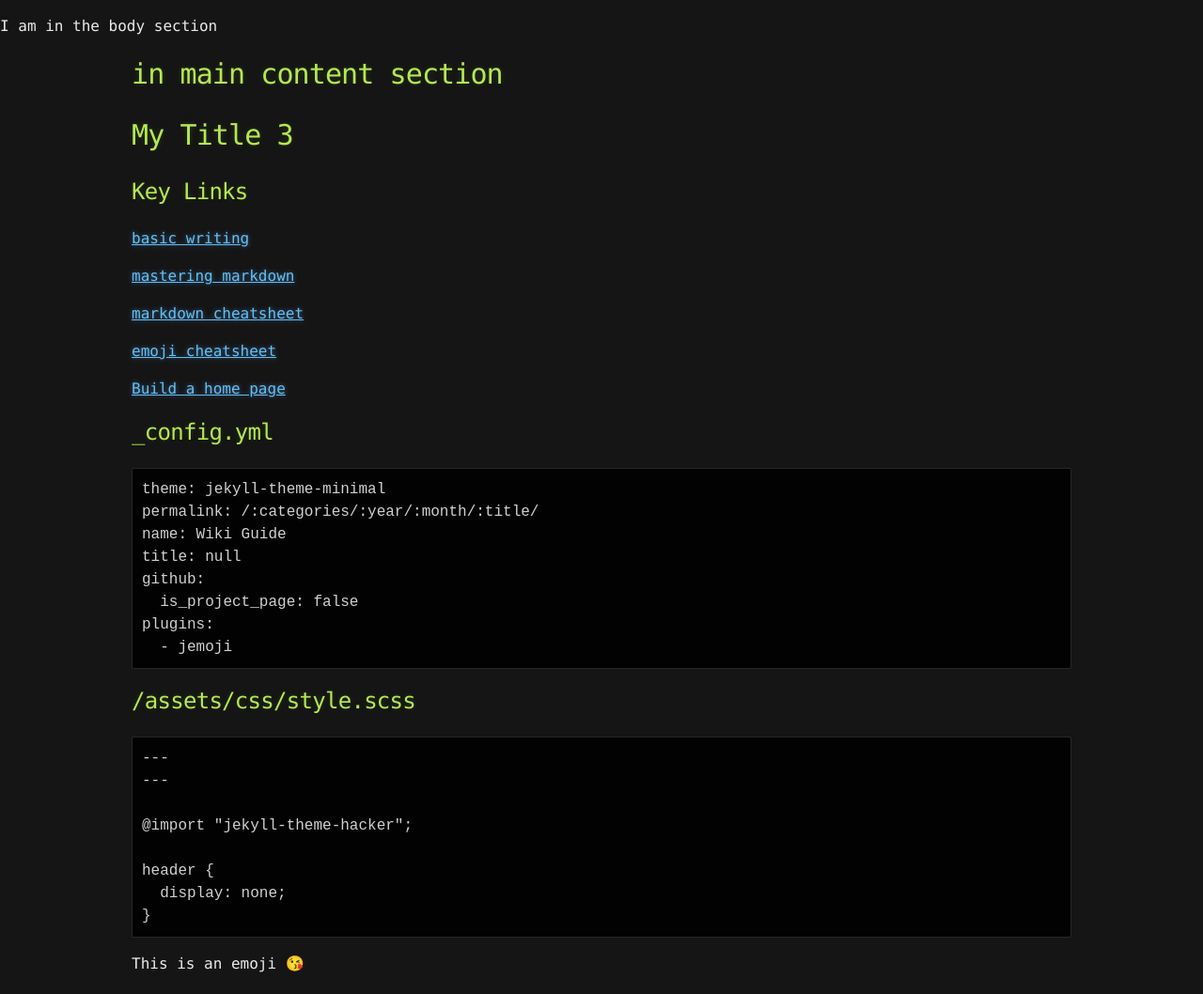
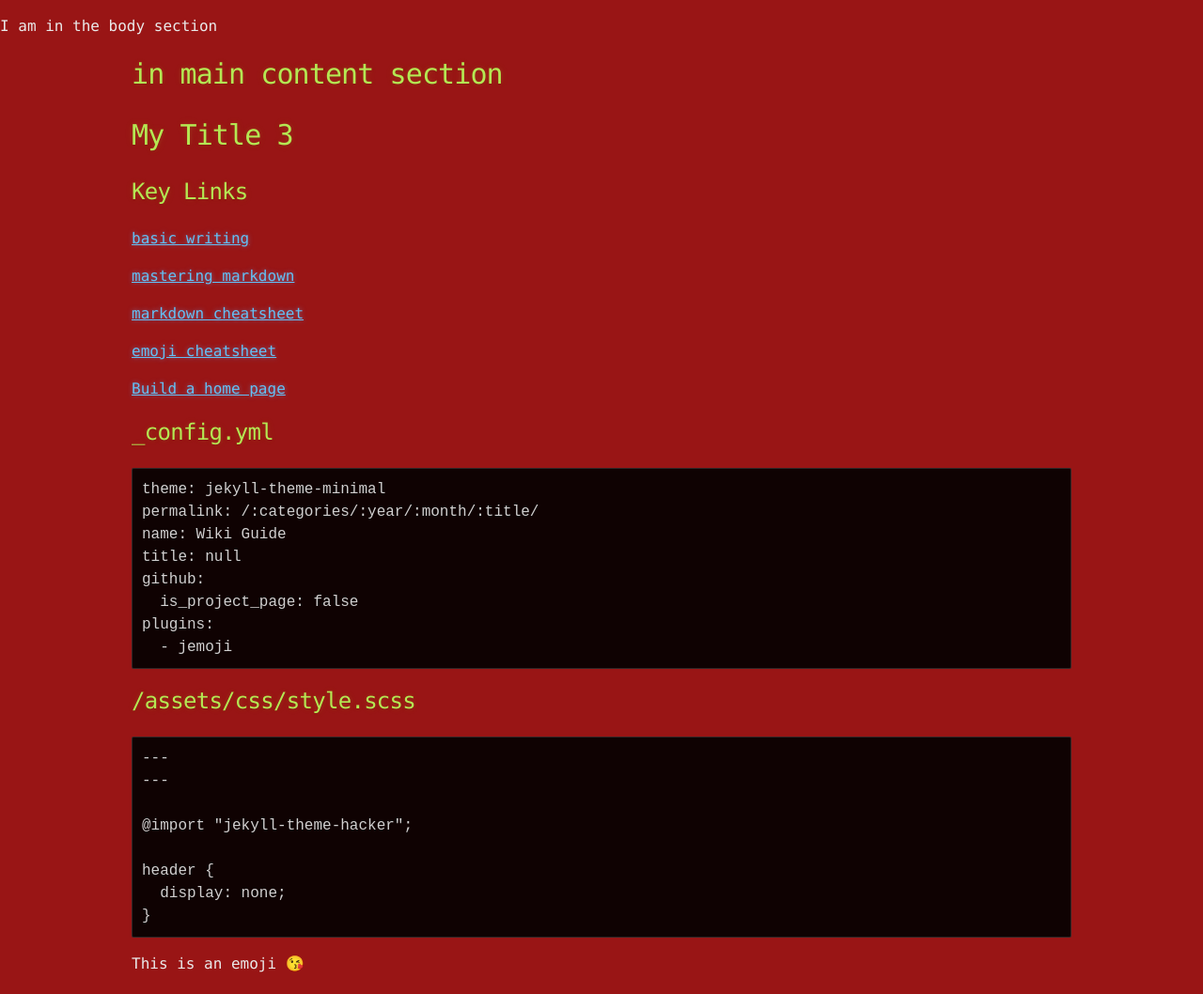
Before and after one commit to profphillips/wikibasics, a Jekyll site: the page built from index.md, in a window 1280 px wide. Shown: the whole page at 94% size. Built offline with Jekyll 4.4.1, drawn with Linux system fonts in a browser that asks for light colours; emoji names are drawn with the system emoji font; our own code applies the rules of GitHub Pages for plain Markdown files.

Commit message:
Update style.scss

```diff
--- a/assets/css/style.scss
+++ b/assets/css/style.scss
@@ -20,7 +20,7 @@ $container-max-width: 1000px;
 body {
   margin: 0;
   padding: 0;
-  background-color: #151515;
+  background-color: #991515;
   //background: $body-background url("../images/bkg.png") 0 0;
   color: $body-foreground;
   font-size: 16px;
```
